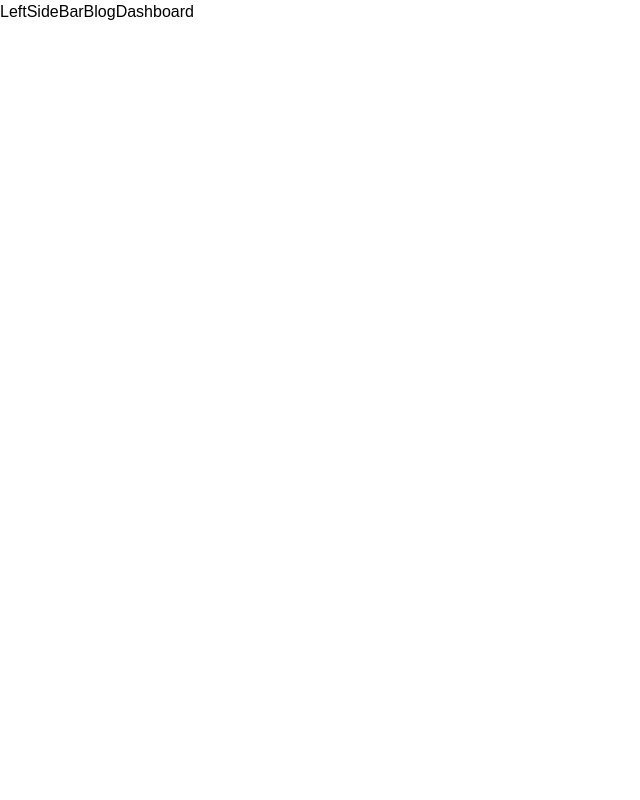
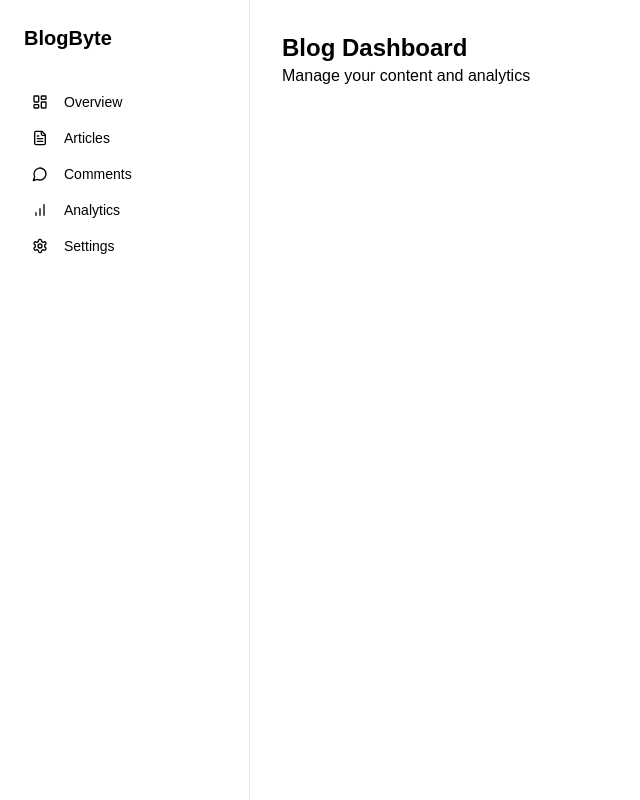
Before and after one commit to HimanshuCodez/BlogByte, a Next.js app: page /dashboard in a window 1280 px wide. Shown: the whole page, without its empty margins (0-640 px from the left). Built offline with nearby package versions, Linux system fonts and the light colour scheme.

Commit message:
dashboard left bar

```diff
--- a/components/dashboard/LeftSideBar.tsx
+++ b/components/dashboard/LeftSideBar.tsx
@@ -1,9 +1,78 @@
-import React from 'react'
+"use client"
+import { Button } from "@/components/ui/button";
+import {
+  Sheet,
+  SheetClose,
+  SheetContent,
+  SheetTrigger,
+} from "@/components/ui/sheet";
+import { BarChart, FileText, LayoutDashboard, MessageCircle, Settings } from "lucide-react";
+import Link from "next/link";
+import { useState } from "react";
 
 const LeftSideBar = () => {
+    const [isOpen, setisOpen] = useState(false)
   return (
-    <div>LeftSideBar</div>
-  )
-}
+    <div>
+      <Sheet open={isOpen} onOpenChange={setisOpen}>
+        <SheetTrigger asChild>
+          <Button variant={"outline"} className="md:hidden m-4 ">
+            <LayoutDashboard className="h-5 w-5" />
+          </Button>
+        </SheetTrigger>
+        <SheetContent side={'left'} className="w-[250px]">
+          <DashboardSideBar />
+        </SheetContent>
+      </Sheet>
+      <div className="hidden md:block h-screen w-[250px] border-r bg-background">
+        <DashboardSideBar/>
+      </div>
+    </div>
+  );
+};
 
-export default LeftSideBar
+export default LeftSideBar;
+
+const DashboardSideBar = () => {
+  return (
+    <div className="h-full px-4 py-6">
+      <div className="flex items-center gap-2 mb-8 px-2">
+        <Link href={"/"}>
+          <span className="text-xl font-bold">BlogByte</span>
+        </Link>
+      </div>
+      <nav>
+        <Link href={"/dashboard"}>
+          <Button variant={"ghost"} className="w-full  justify-start">
+            <LayoutDashboard className="h-5 w-5 mr-2" />
+            Overview
+          </Button>
+        </Link>
+        <Link href={"/dashboard"}>
+          <Button variant={"ghost"} className="w-full  justify-start">
+            <FileText className="h-5 w-5 mr-2" />
+            Articles
+          </Button>
+        </Link>
+        <Link href={"/dashboard"}>
+          <Button variant={"ghost"} className="w-full  justify-start">
+            <MessageCircle className="h-5 w-5 mr-2" />
+            Comments
+          </Button>
+        </Link>
+        <Link href={"/dashboard"}>
+          <Button variant={"ghost"} className="w-full  justify-start">
+            <BarChart className="h-5 w-5 mr-2" />
+            Analytics
+          </Button>
+        </Link>
+        <Link href={"/dashboard"}>
+          <Button variant={"ghost"} className="w-full  justify-start">
+            <Settings className="h-5 w-5 mr-2" />
+            Settings
+          </Button>
+        </Link>
+      </nav>
+    </div>
+  );
+};
--- a/components/dashboard/blog-dashboard.tsx
+++ b/components/dashboard/blog-dashboard.tsx
@@ -1,9 +1,17 @@
-import React from 'react'
+import React from "react";
 
 const BlogDashboard = () => {
   return (
-    <div>BlogDashboard</div>
-  )
-}
+    <main className="flex-1 p-4 md:p-8">
+      <div className="flex justify-between items-center mb-8 ">
+        <div>
+        <h1 className="font-bold text-2xl">Blog Dashboard</h1>
+        <p >Manage your content and analytics</p>
+        </div>
 
-export default BlogDashboard
+      </div>
+    </main>
+  );
+};
+
+export default BlogDashboard;
--- /dev/null
+++ b/components/ui/sheet.tsx
@@ -0,0 +1,140 @@
+"use client"
+
+import * as React from "react"
+import * as SheetPrimitive from "@radix-ui/react-dialog"
+import { cva, type VariantProps } from "class-variance-authority"
+import { X } from "lucide-react"
+
+import { cn } from "@/lib/utils"
+
+const Sheet = SheetPrimitive.Root
+
+const SheetTrigger = SheetPrimitive.Trigger
+
+const SheetClose = SheetPrimitive.Close
+
+const SheetPortal = SheetPrimitive.Portal
+
+const SheetOverlay = React.forwardRef<
+  React.ElementRef<typeof SheetPrimitive.Overlay>,
+  React.ComponentPropsWithoutRef<typeof SheetPrimitive.Overlay>
+>(({ className, ...props }, ref) => (
+  <SheetPrimitive.Overlay
+    className={cn(
+      "fixed inset-0 z-50 bg-black/80  data-[state=open]:animate-in data-[state=closed]:animate-out data-[state=closed]:fade-out-0 data-[state=open]:fade-in-0",
+      className
+    )}
+    {...props}
+    ref={ref}
+  />
+))
+SheetOverlay.displayName = SheetPrimitive.Overlay.displayName
+
+const sheetVariants = cva(
+  "fixed z-50 gap-4 bg-white p-6 shadow-lg transition ease-in-out data-[state=closed]:duration-300 data-[state=open]:duration-500 data-[state=open]:animate-in data-[state=closed]:animate-out dark:bg-zinc-950",
+  {
+    variants: {
+      side: {
+        top: "inset-x-0 top-0 border-b data-[state=closed]:slide-out-to-top data-[state=open]:slide-in-from-top",
+        bottom:
+          "inset-x-0 bottom-0 border-t data-[state=closed]:slide-out-to-bottom data-[state=open]:slide-in-from-bottom",
+        left: "inset-y-0 left-0 h-full w-3/4 border-r data-[state=closed]:slide-out-to-left data-[state=open]:slide-in-from-left sm:max-w-sm",
+        right:
+          "inset-y-0 right-0 h-full w-3/4 border-l data-[state=closed]:slide-out-to-right data-[state=open]:slide-in-from-right sm:max-w-sm",
+      },
+    },
+    defaultVariants: {
+      side: "right",
+    },
+  }
+)
+
+interface SheetContentProps
+  extends React.ComponentPropsWithoutRef<typeof SheetPrimitive.Content>,
+    VariantProps<typeof sheetVariants> {}
+
+const SheetContent = React.forwardRef<
+  React.ElementRef<typeof SheetPrimitive.Content>,
+  SheetContentProps
+>(({ side = "right", className, children, ...props }, ref) => (
+  <SheetPortal>
+    <SheetOverlay />
+    <SheetPrimitive.Content
+      ref={ref}
+      className={cn(sheetVariants({ side }), className)}
+      {...props}
+    >
+      <SheetPrimitive.Close className="absolute right-4 top-4 rounded-sm opacity-70 ring-offset-white transition-opacity hover:opacity-100 focus:outline-none focus:ring-2 focus:ring-zinc-950 focus:ring-offset-2 disabled:pointer-events-none data-[state=open]:bg-zinc-100 dark:ring-offset-zinc-950 dark:focus:ring-zinc-300 dark:data-[state=open]:bg-zinc-800">
+        <X className="h-4 w-4" />
+        <span className="sr-only">Close</span>
+      </SheetPrimitive.Close>
+      {children}
+    </SheetPrimitive.Content>
+  </SheetPortal>
+))
+SheetContent.displayName = SheetPrimitive.Content.displayName
+
+const SheetHeader = ({
+  className,
+  ...props
+}: React.HTMLAttributes<HTMLDivElement>) => (
+  <div
+    className={cn(
+      "flex flex-col space-y-2 text-center sm:text-left",
+      className
+    )}
+    {...props}
+  />
+)
+SheetHeader.displayName = "SheetHeader"
+
+const SheetFooter = ({
+  className,
+  ...props
+}: React.HTMLAttributes<HTMLDivElement>) => (
+  <div
+    className={cn(
+      "flex flex-col-reverse sm:flex-row sm:justify-end sm:space-x-2",
+      className
+    )}
+    {...props}
+  />
+)
+SheetFooter.displayName = "SheetFooter"
+
+const SheetTitle = React.forwardRef<
+  React.ElementRef<typeof SheetPrimitive.Title>,
+  React.ComponentPropsWithoutRef<typeof SheetPrimitive.Title>
+>(({ className, ...props }, ref) => (
+  <SheetPrimitive.Title
+    ref={ref}
+    className={cn("text-lg font-semibold text-zinc-950 dark:text-zinc-50", className)}
+    {...props}
+  />
+))
+SheetTitle.displayName = SheetPrimitive.Title.displayName
+
+const SheetDescription = React.forwardRef<
+  React.ElementRef<typeof SheetPrimitive.Description>,
+  React.ComponentPropsWithoutRef<typeof SheetPrimitive.Description>
+>(({ className, ...props }, ref) => (
+  <SheetPrimitive.Description
+    ref={ref}
+    className={cn("text-sm text-zinc-500 dark:text-zinc-400", className)}
+    {...props}
+  />
+))
+SheetDescription.displayName = SheetPrimitive.Description.displayName
+
+export {
+  Sheet,
+  SheetPortal,
+  SheetOverlay,
+  SheetTrigger,
+  SheetClose,
+  SheetContent,
+  SheetHeader,
+  SheetFooter,
+  SheetTitle,
+  SheetDescription,
+}
--- a/package.json
+++ b/package.json
@@ -12,6 +12,7 @@
     "@clerk/nextjs": "^6.12.0",
     "@prisma/client": "^6.4.0",
     "@radix-ui/react-avatar": "^1.1.3",
+    "@radix-ui/react-dialog": "^1.1.6",
     "@radix-ui/react-dropdown-menu": "^2.1.6",
     "@radix-ui/react-label": "^2.1.2",
     "@radix-ui/react-separator": "^1.1.2",
```
Also changed, not shown: 1 other file (tests, documents, lock files or other folders).
